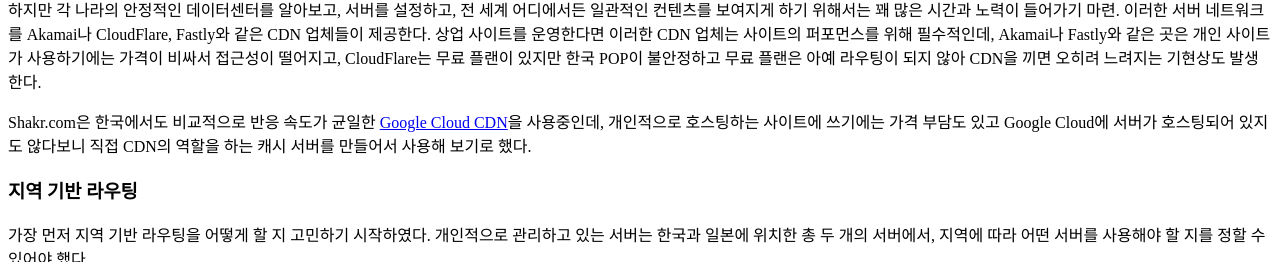
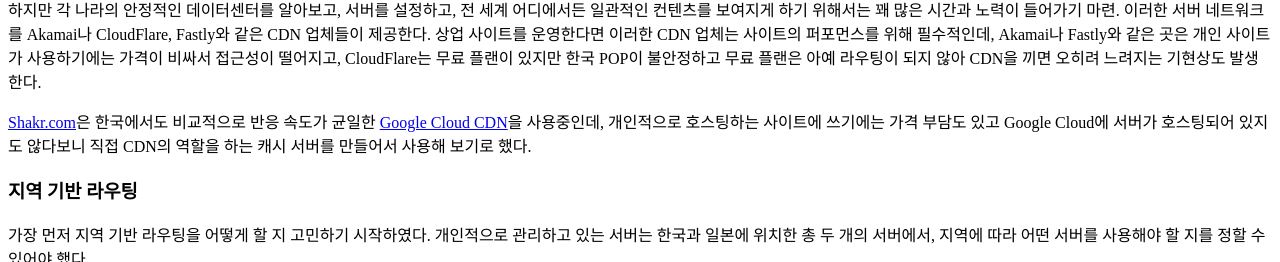
Before and after one commit to premist/si.mpli.st, a Jekyll site: the page built from _posts/2018-04-08-homemade-cdn-with-ns1-and-nginx.md, in a window 1280 px wide and 900 px high, scrolled down 493 px, cut to the strip 146-408 px from the top of the window. Built offline with Jekyll 4.4.1, drawn with Linux system fonts in a browser that asks for light colours; some web fonts are replaced; part of the change alters nothing that is shown.

````diff
--- a/_posts/2018-04-08-homemade-cdn-with-ns1-and-nginx.md
+++ b/_posts/2018-04-08-homemade-cdn-with-ns1-and-nginx.md
@@ -24,7 +24,7 @@ Disclaimer: 리퍼러 링크가 있는 글입니다. 리퍼러 링크를 통해
 
 하지만 각 나라의 안정적인 데이터센터를 알아보고, 서버를 설정하고, 전 세계 어디에서든 일관적인 컨텐츠를 보여지게 하기 위해서는 꽤 많은 시간과 노력이 들어가기 마련. 이러한 서버 네트워크를 Akamai나 CloudFlare, Fastly와 같은 CDN 업체들이 제공한다. 상업 사이트를 운영한다면 이러한 CDN 업체는 사이트의 퍼포먼스를 위해 필수적인데, Akamai나 Fastly와 같은 곳은 개인 사이트가 사용하기에는 가격이 비싸서 접근성이 떨어지고, CloudFlare는 무료 플랜이 있지만 한국 POP이 불안정하고 무료 플랜은 아예 라우팅이 되지 않아 CDN을 끼면 오히려 느려지는 기현상도 발생한다.
 
-Shakr.com은 한국에서도 비교적으로 반응 속도가 균일한 [Google Cloud CDN][6]을 사용중인데, 개인적으로 호스팅하는 사이트에 쓰기에는 가격 부담도 있고 Google Cloud에 서버가 호스팅되어 있지도 않다보니 직접 CDN의 역할을 하는 캐시 서버를 만들어서 사용해 보기로 했다.
+[Shakr.com][6]은 한국에서도 비교적으로 반응 속도가 균일한 [Google Cloud CDN][7]을 사용중인데, 개인적으로 호스팅하는 사이트에 쓰기에는 가격 부담도 있고 Google Cloud에 서버가 호스팅되어 있지도 않다보니 직접 CDN의 역할을 하는 캐시 서버를 만들어서 사용해 보기로 했다.
 
 
 ### 지역 기반 라우팅
@@ -33,16 +33,16 @@ Shakr.com은 한국에서도 비교적으로 반응 속도가 균일한 [Google
 
 ![][image-1]
 
-직접 Anycast 라우팅을 구축할 수도 있겠지만, [절차도 복잡하고 비용도 요구 사항도 까다로워서][7] 어느 정도 찾아보다 포기를 하고 서비스 형태로 제공해 주는 곳을 찾아보게 되었다.
+직접 Anycast 라우팅을 구축할 수도 있겠지만, [절차도 복잡하고 비용도 요구 사항도 까다로워서][8] 어느 정도 찾아보다 포기를 하고 서비스 형태로 제공해 주는 곳을 찾아보게 되었다.
 
-AWS Route 53의 [지연 속도 기반 라우팅(Latency Based Routing)][8]이나 [지리적 라우팅(Geolocation Routing)][9]을 사용하는 방법도 있지만, 두 라우팅 방식 모두 추가적인 비용을 지불해야 하기 때문에 되도록 지양하고 싶었다.
+AWS Route 53의 [지연 속도 기반 라우팅(Latency Based Routing)][9]이나 [지리적 라우팅(Geolocation Routing)][10]을 사용하는 방법도 있지만, 두 라우팅 방식 모두 추가적인 비용을 지불해야 하기 때문에 되도록 지양하고 싶었다.
 
-내가 소유하고 있는 모든 도메인은 [DNSimple][10]을 통해 관리하고 있는데, 찾아보니 DNSimple에도 [Regional Records][11]라는 이름으로 특정 요금제에서는 사용자의 접속 지역에 따라 다른 DNS 레코드를 반환해주는 기능이 들어가 있었다. 다만 지역 설정이 아시아의 경우 일본 하나밖에 없어서, 한국의 유저를 구별해낼 수 있는 방법이 없었다.
+내가 소유하고 있는 모든 도메인은 [DNSimple][11]을 통해 관리하고 있는데, 찾아보니 DNSimple에도 [Regional Records][12]라는 이름으로 특정 요금제에서는 사용자의 접속 지역에 따라 다른 DNS 레코드를 반환해주는 기능이 들어가 있었다. 다만 지역 설정이 아시아의 경우 일본 하나밖에 없어서, 한국의 유저를 구별해낼 수 있는 방법이 없었다.
 
 ![][image-2]
 <span style="text-align: center;display:block;"> DNSimple의 Regional Records 기능</span>
 
-여러 방법을 찾아보던 중 최근 유명세를 타기 시작한 DNS 제공자인 [NS1][12]에 무료 플랜이 있다는 사실을 발견하고, 한번 설정을 해 보았다.
+여러 방법을 찾아보던 중 최근 유명세를 타기 시작한 DNS 제공자인 [NS1][13]에 무료 플랜이 있다는 사실을 발견하고, 한번 설정을 해 보았다.
 
 
 ### NS1의 Filter Chain
@@ -99,7 +99,7 @@ simplist.cdn.sapbox.me. 21599   IN  A   <TOKYO ORIGIN IP>
 
 ### 캐시 프록시 설정
 
-이제 어떤 서버를 찾아가야 할 지는 설정했으니, 각 서버에서 올바른 리소스를 주도록 설정할 차례였다. 도쿄 오리진 서버의 경우 모든 리소스를 가지고 있으니까 도메인을 추가하고 SSL 인증서를 추가하는 것으로 간단하게 설정을 마칠 수 있지만, 서울 엣지 서버의 경우 도쿄 오리진 서버와 디스크를 공유하지 않으니 파일 호스팅을 설정하는 대신 캐시 프록시를 설정해야 한다. [Varnish][13]와 같은 전용 캐시 서버를 이용할 수도 있지만, 이미 사용하고 있던 웹 서버인 NGINX에도 간단한 캐시 기능이 있어서 그것을 사용하기로 했다.
+이제 어떤 서버를 찾아가야 할 지는 설정했으니, 각 서버에서 올바른 리소스를 주도록 설정할 차례였다. 도쿄 오리진 서버의 경우 모든 리소스를 가지고 있으니까 도메인을 추가하고 SSL 인증서를 추가하는 것으로 간단하게 설정을 마칠 수 있지만, 서울 엣지 서버의 경우 도쿄 오리진 서버와 디스크를 공유하지 않으니 파일 호스팅을 설정하는 대신 캐시 프록시를 설정해야 한다. [Varnish][14]와 같은 전용 캐시 서버를 이용할 수도 있지만, 이미 사용하고 있던 웹 서버인 NGINX에도 간단한 캐시 기능이 있어서 그것을 사용하기로 했다.
 
 ```nginx
 # http block
@@ -139,12 +139,12 @@ server {
 ```
 
 
-SSL을 설정할 때는 [Let's Encrypt][14]의 인증서를 활용했는데, 지역에 따라 반환값이 달라질 수 있으므로 [acme.sh][15]를 이용하여 http-01 챌린지 대신 dns-01 챌린지로 인증서를 발급받았다.
+SSL을 설정할 때는 [Let's Encrypt][15]의 인증서를 활용했는데, 지역에 따라 반환값이 달라질 수 있으므로 [acme.sh][16]를 이용하여 http-01 챌린지 대신 dns-01 챌린지로 인증서를 발급받았다.
 
 
 ### 결과
 
-이미지가 꽤 많이 포함된 글인 [WeWork, 1년 후][16]를 브라우저 캐시를 해제한 상태로 로드해 본 결과, 간섭이 심한 Wi-Fi 환경에서 12초 정도 로드가 되던 페이지가 1초대에 로드되었다!
+이미지가 꽤 많이 포함된 글인 [WeWork, 1년 후][17]를 브라우저 캐시를 해제한 상태로 로드해 본 결과, 간섭이 심한 Wi-Fi 환경에서 12초 정도 로드가 되던 페이지가 1초대에 로드되었다!
 
 ![][image-5]
 
@@ -155,17 +155,18 @@ SSL을 설정할 때는 [Let's Encrypt][14]의 인증서를 활용했는데, 지
 [3]:	https://xenosium.com/
 [4]:	https://blog.kudokun.me/
 [5]:	https://m.do.co/c/6aa0891d593f
-[6]:	https://cloud.google.com/cdn/
-[7]:	https://labs.ripe.net/Members/samir_jafferali/build-your-own-anycast-network-in-nine-steps
-[8]:	https://aws.amazon.com/ko/blogs/korea/route53-latency-based-routing/
-[9]:	https://docs.aws.amazon.com/ko_kr/Route53/latest/DeveloperGuide/routing-policy.html#routing-policy-geo
-[10]:	https://dnsimple.com/r/a1ed6fe742efea
-[11]:	https://support.dnsimple.com/articles/regional-records/
-[12]:	https://ns1.com/
-[13]:	https://varnish-cache.org/
-[14]:	https://letsencrypt.org/
-[15]:	https://github.com/Neilpang/acme.sh
-[16]:	https://si.mpli.st/review/wework-a-year-later.html
+[6]:	https://www.shakr.com/
+[7]:	https://cloud.google.com/cdn/
+[8]:	https://labs.ripe.net/Members/samir_jafferali/build-your-own-anycast-network-in-nine-steps
+[9]:	https://aws.amazon.com/ko/blogs/korea/route53-latency-based-routing/
+[10]:	https://docs.aws.amazon.com/ko_kr/Route53/latest/DeveloperGuide/routing-policy.html#routing-policy-geo
+[11]:	https://dnsimple.com/r/a1ed6fe742efea
+[12]:	https://support.dnsimple.com/articles/regional-records/
+[13]:	https://ns1.com/
+[14]:	https://varnish-cache.org/
+[15]:	https://letsencrypt.org/
+[16]:	https://github.com/Neilpang/acme.sh
+[17]:	https://si.mpli.st/review/wework-a-year-later.html
 
 [image-1]:	https://simplist.cdn.sapbox.me/2018-04-homemade-cdn-with-ns1-and-nginx/cdn-plan.svg "홈메이드 CDN 구조"
 [image-2]:	https://simplist.cdn.sapbox.me/2018-04-homemade-cdn-with-ns1-and-nginx/dnsimple.png "DNSimple의 Regional Records 기능"
````
